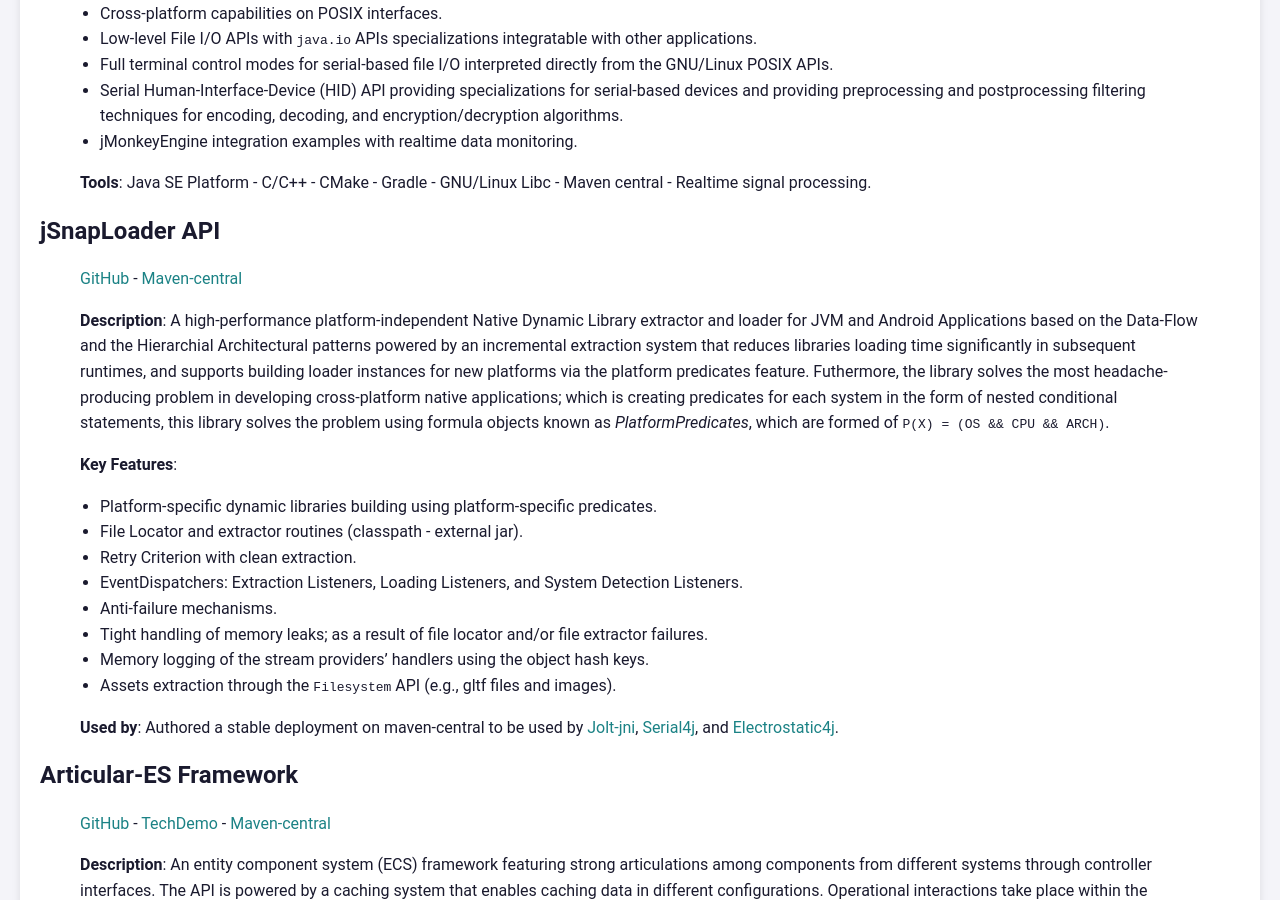
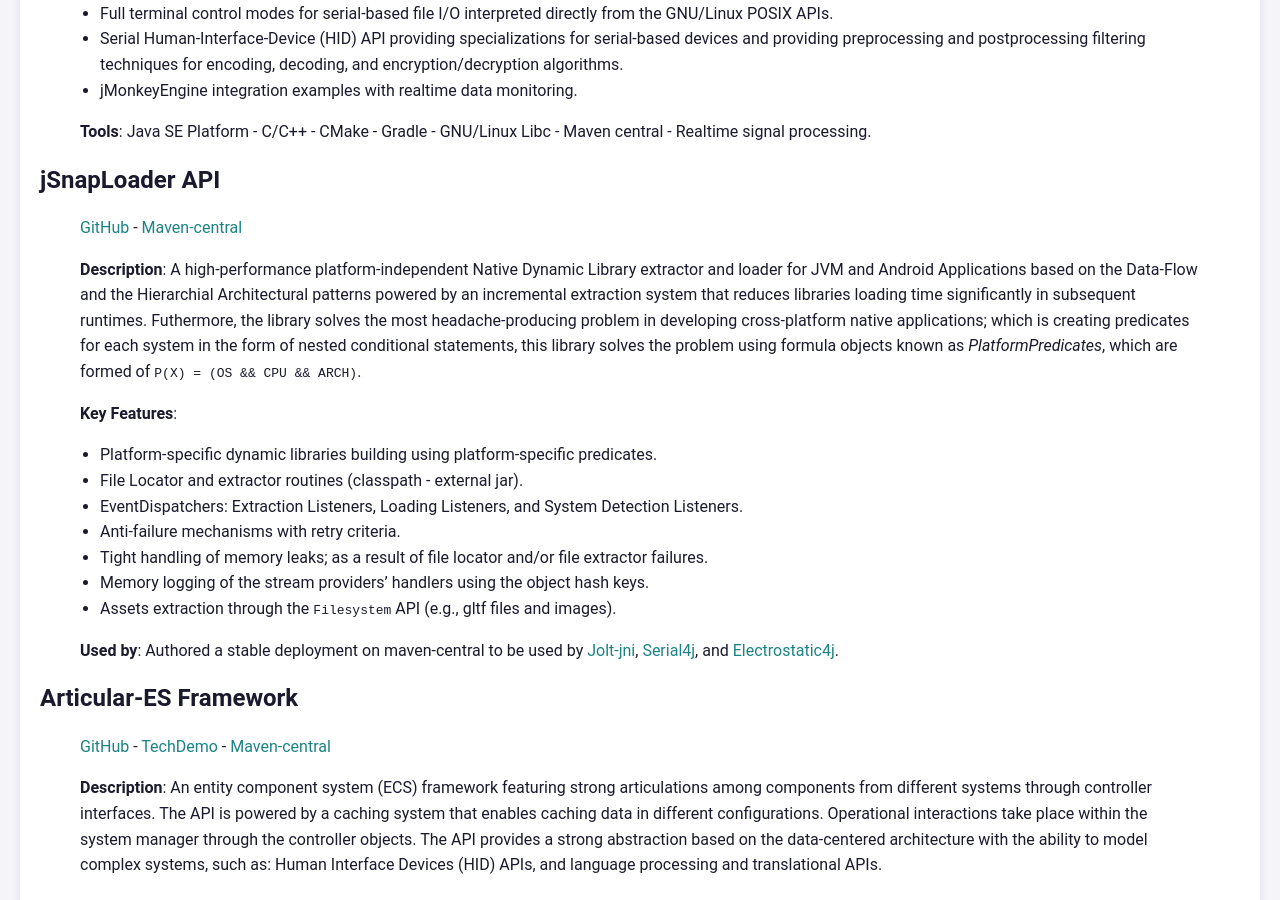
Before and after one commit to pavly-gerges/pavly-gerges, a Jekyll site: the page built from resume/index.md, in a window 1280 px wide and 900 px high, scrolled down 4094 px. Built offline with Jekyll 4.4.1, drawn with Linux system fonts in a browser that asks for light colours; our own code applies the rules of GitHub Pages for plain Markdown files; some of the changed text lies outside the part shown.

Commit message:
Update index.md

```diff
--- a/resume/index.md
+++ b/resume/index.md
@@ -40,7 +40,7 @@ Contributing to jMonkeyEngine, an open-source code-first approach complete 3D ga
   * Potential memory leaks at the File descriptor wrapper utilized by the vorbis decoder library.
   * Added Java documentation describing the correct pattern for the vorbis decoder.
 
-- **Writing JavaDoc for an Old Animation System (MonkeyAnim)**: I've taken the initiative in writing JavaDocs for a 7-year-old undocumented and vague animation system (MonkeyAnim), and succeeded with the team guidance to [deliver some of it](https://github.com/jMonkeyEngine/jmonkeyengine/pulls?q=is%3Apr+com.jme3.anim+is%3Aclosed+author%3Apavly-gerges) on the currently working release [jMonkeyEngine v3.7.0](https://github.com/jMonkeyEngine/jmonkeyengine/releases/tag/v3.7.0-alpha1). The undocumented animation system was limiting our understanding of some parts implemented on the internals of the system which was hindering the development lifecycle of some games that rely heavily on the animation system.
+- **Writing JavaDoc for an Old Animation System (MonkeyAnim)**: I've taken the initiative in writing JavaDocs for a 7-year-old undocumented and vague animation system (MonkeyAnim), and succeeded with the team guidance to [deliver some of it](https://github.com/jMonkeyEngine/jmonkeyengine/pulls?q=is%3Apr+com.jme3.anim+is%3Aclosed+author%3Apavly-gerges) on the currently working release [jMonkeyEngine v3.7.0](https://github.com/jMonkeyEngine/jmonkeyengine/releases/tag/v3.7.0-alpha1).
 
 - **Issues support and Community Management participations**: Issues related to the Android [jme3-android](https://github.com/jMonkeyEngine/jmonkeyengine/commits/master/jme3-android?author=pavly-gerges), and the core modules [jme3-core](https://github.com/jMonkeyEngine/jmonkeyengine/commits/master/jme3-core?author=pavly-gerges).
 
@@ -108,14 +108,13 @@ The current vision of the Electrostat-Lab organization is to provide [a fully-fl
 ## jSnapLoader API
 > [GitHub](https://github.com/Electrostat-Lab/jSnapLoader) - [Maven-central](https://central.sonatype.com/artifact/io.github.electrostat-lab/snaploader)
 >
-> **Description**: A high-performance platform-independent Native Dynamic Library extractor and loader for JVM and Android Applications based on the Data-Flow and the Hierarchial Architectural patterns powered by an incremental extraction system that reduces libraries loading time significantly in subsequent runtimes, and supports building loader instances for new platforms via the platform predicates feature. Futhermore, the library solves the most headache-producing problem in developing cross-platform native applications; which is creating predicates for each system in the form of nested conditional statements, this library solves the problem using formula objects known as _PlatformPredicates_, which are formed of `P(X) = (OS && CPU && ARCH)`.
+> **Description**: A high-performance platform-independent Native Dynamic Library extractor and loader for JVM and Android Applications based on the Data-Flow and the Hierarchial Architectural patterns powered by an incremental extraction system that reduces libraries loading time significantly in subsequent runtimes. Futhermore, the library solves the most headache-producing problem in developing cross-platform native applications; which is creating predicates for each system in the form of nested conditional statements, this library solves the problem using formula objects known as _PlatformPredicates_, which are formed of `P(X) = (OS && CPU && ARCH)`.
 >
 > **Key Features**:
 > -  Platform-specific dynamic libraries building using platform-specific predicates.
 > -  File Locator and extractor routines (classpath - external jar).
-> -  Retry Criterion with clean extraction.
 > -  EventDispatchers: Extraction Listeners, Loading Listeners, and System Detection Listeners.
-> -  Anti-failure mechanisms.
+> -  Anti-failure mechanisms with retry criteria.
 > -  Tight handling of memory leaks; as a result of file locator and/or file extractor failures.
 > -  Memory logging of the stream providers' handlers using the object hash keys.
 > -  Assets extraction through the `Filesystem` API (e.g., gltf files and images).
```
Also changed, not shown: other parts of resume/index.md (+2 -2 lines).
